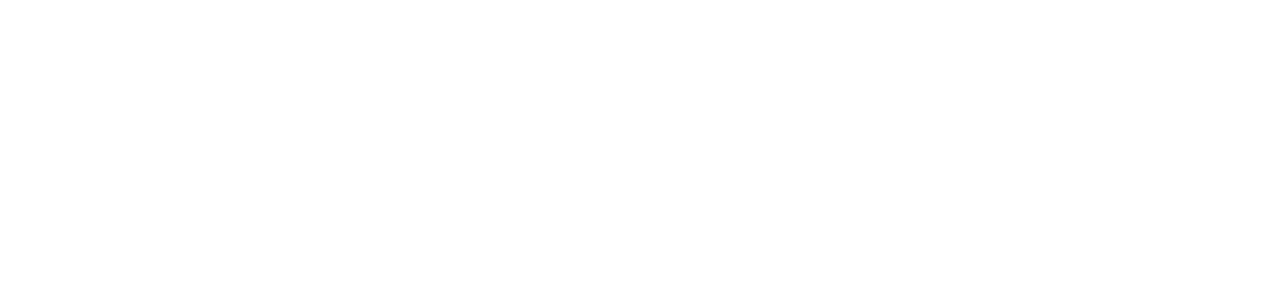
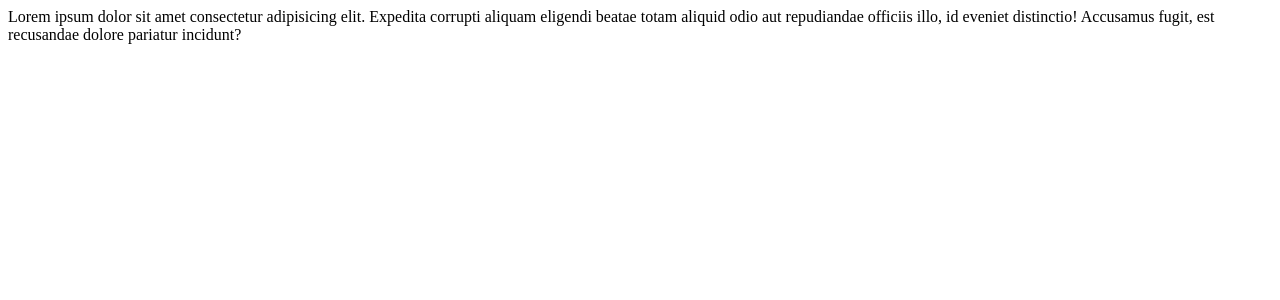
Before and after one commit to brianalabs/nuxtjs-test, a Nuxt app: page / in a window 1280 px wide. Before the commit this address had no page. Shown: the top 300 px of the page. Built offline with nearby package versions, Linux system fonts and the light colour scheme; a web font is replaced by a local one.

Commit message:
nuxtpage

```diff
--- a/app.vue
+++ b/app.vue
@@ -22,6 +22,11 @@
   <div>
     <OpenGraph />
 
-    <NuxtPage />
+    Lorem ipsum dolor sit amet consectetur adipisicing elit. Expedita corrupti
+    aliquam eligendi beatae totam aliquid odio aut repudiandae officiis illo, id
+    eveniet distinctio! Accusamus fugit, est recusandae dolore pariatur
+    incidunt?
+
+    <!-- <NuxtPage /> -->
   </div>
 </template>
```
